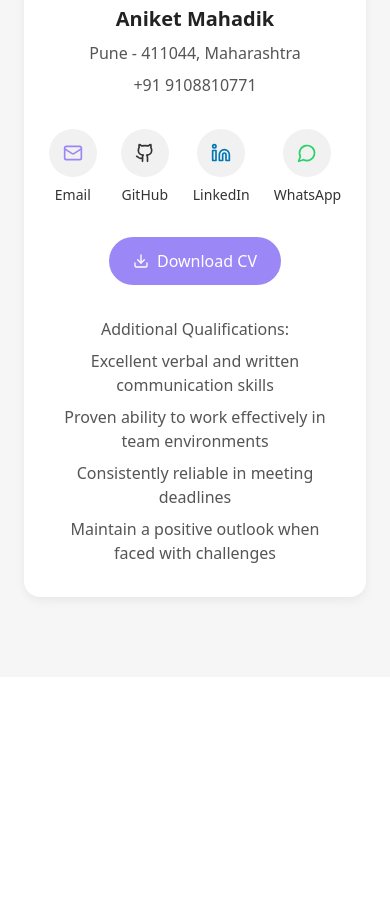
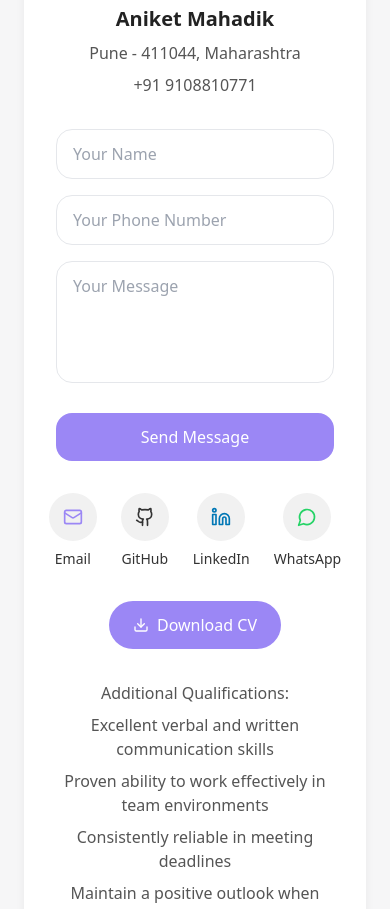
Before and after one commit to tigxaniket/portfolio, a React (Vite) app: page / in a window 390 px wide. Shown: the part 4300-5209 px from the top of the page. Before the commit the page ends 4977 px from the top, so only its background shows below. Built offline with nearby package versions, Linux system fonts and the light colour scheme.

Commit message:
Add direct message option
Adds a new feature allowing users to send direct messages via a form, including their name and phone number, to the email address tigxaniket@gmail.com.

```diff
--- a/src/components/Contact.tsx
+++ b/src/components/Contact.tsx
@@ -1,10 +1,30 @@
 
 import { Mail, Github, Linkedin, Download, MessageCircle } from 'lucide-react';
+import { useState } from 'react';
+import { useToast } from "@/hooks/use-toast";
 
 const Contact = () => {
   const whatsappNumber = "+919108810771";
   const whatsappLink = `https://wa.me/${whatsappNumber}`;
   const cvUrl = "/lovable-uploads/2e876001-cc9b-4d15-b08f-8419f6ca938d.png";
+  const { toast } = useToast();
+
+  const [formData, setFormData] = useState({
+    name: '',
+    phone: '',
+    message: ''
+  });
+
+  const handleSubmit = (e: React.FormEvent) => {
+    e.preventDefault();
+    const mailtoLink = `mailto:tigxaniket@gmail.com?subject=Message from ${formData.name}&body=Name: ${formData.name}%0D%0APhone: ${formData.phone}%0D%0A%0D%0AMessage:%0D%0A${formData.message}`;
+    window.location.href = mailtoLink;
+    toast({
+      title: "Message Ready",
+      description: "Your email client will open with the message",
+    });
+    setFormData({ name: '', phone: '', message: '' });
+  };
 
   return (
     <section id="contact" className="py-20 bg-[#F6F6F7]">
@@ -27,6 +47,41 @@ const Contact = () => {
                   <p className="text-[#555555]">Pune - 411044, Maharashtra</p>
                   <p className="text-[#555555]">+91 9108810771</p>
                 </div>
+
+                <form onSubmit={handleSubmit} className="space-y-6">
+                  <div className="space-y-4">
+                    <input
+                      type="text"
+                      placeholder="Your Name"
+                      required
+                      value={formData.name}
+                      onChange={(e) => setFormData({...formData, name: e.target.value})}
+                      className="w-full px-4 py-3 rounded-lg border border-gray-200 focus:outline-none focus:ring-2 focus:ring-[#9b87f5] transition-all"
+                    />
+                    <input
+                      type="tel"
+                      placeholder="Your Phone Number"
+                      required
+                      value={formData.phone}
+                      onChange={(e) => setFormData({...formData, phone: e.target.value})}
+                      className="w-full px-4 py-3 rounded-lg border border-gray-200 focus:outline-none focus:ring-2 focus:ring-[#9b87f5] transition-all"
+                    />
+                    <textarea
+                      placeholder="Your Message"
+                      required
+                      value={formData.message}
+                      onChange={(e) => setFormData({...formData, message: e.target.value})}
+                      rows={4}
+                      className="w-full px-4 py-3 rounded-lg border border-gray-200 focus:outline-none focus:ring-2 focus:ring-[#9b87f5] transition-all resize-none"
+                    />
+                  </div>
+                  <button
+                    type="submit"
+                    className="w-full bg-[#9b87f5] text-white px-6 py-3 rounded-lg hover:bg-[#7E69AB] transition-colors font-medium"
+                  >
+                    Send Message
+                  </button>
+                </form>
 
                 <div className="flex justify-center gap-6">
                   {[
```
